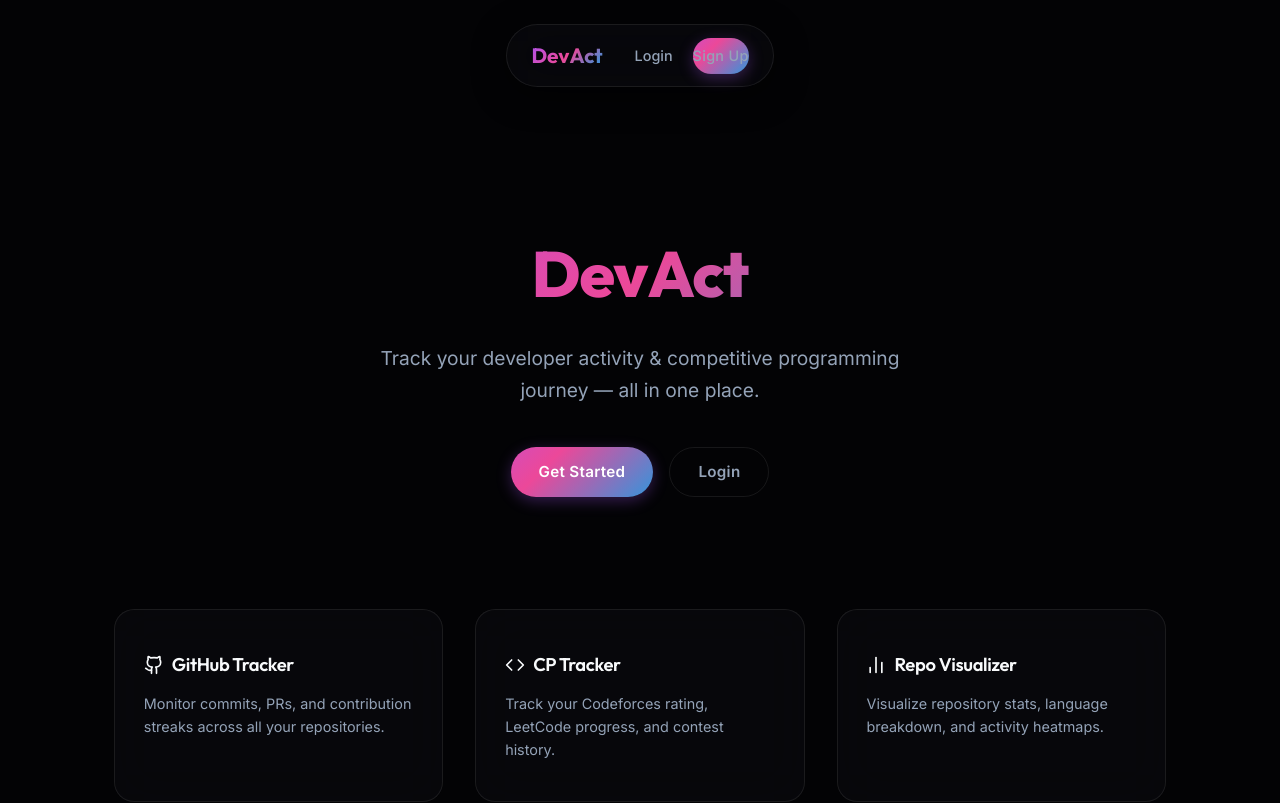
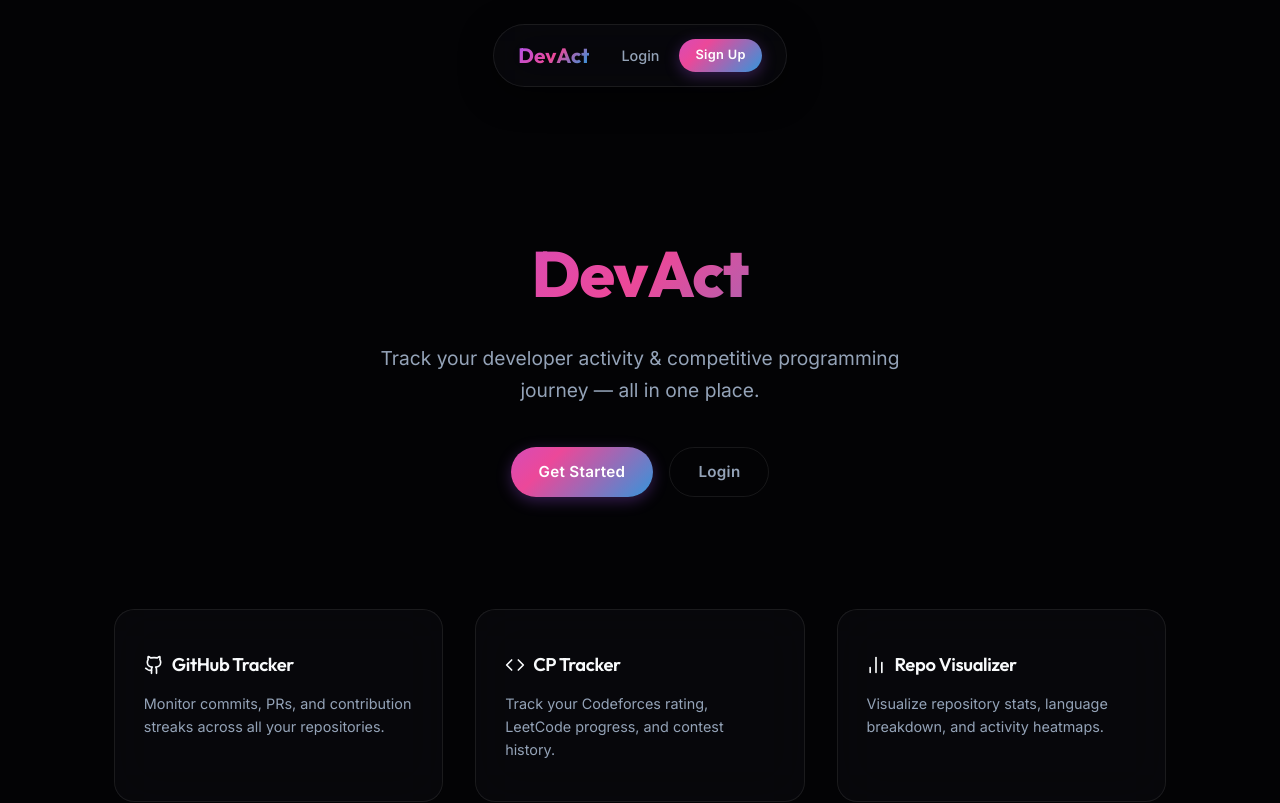
Before and after one commit to parth2711/devact, a React (Vite) app in the folder client/: page / in a window 1280 px wide. Shown: the top 803 px of the page. Built offline with nearby package versions, Linux system fonts and the light colour scheme.

Commit message:
fix(ui): correct sign up button padding

```diff
--- a/client/src/App.css
+++ b/client/src/App.css
@@ -122,7 +122,7 @@
   gap: 1.25rem;
 }
 
-.navbar-links a {
+.navbar-links a:not(.btn) {
   color: var(--text-secondary);
   font-weight: 500;
   font-size: 0.9rem;
```
